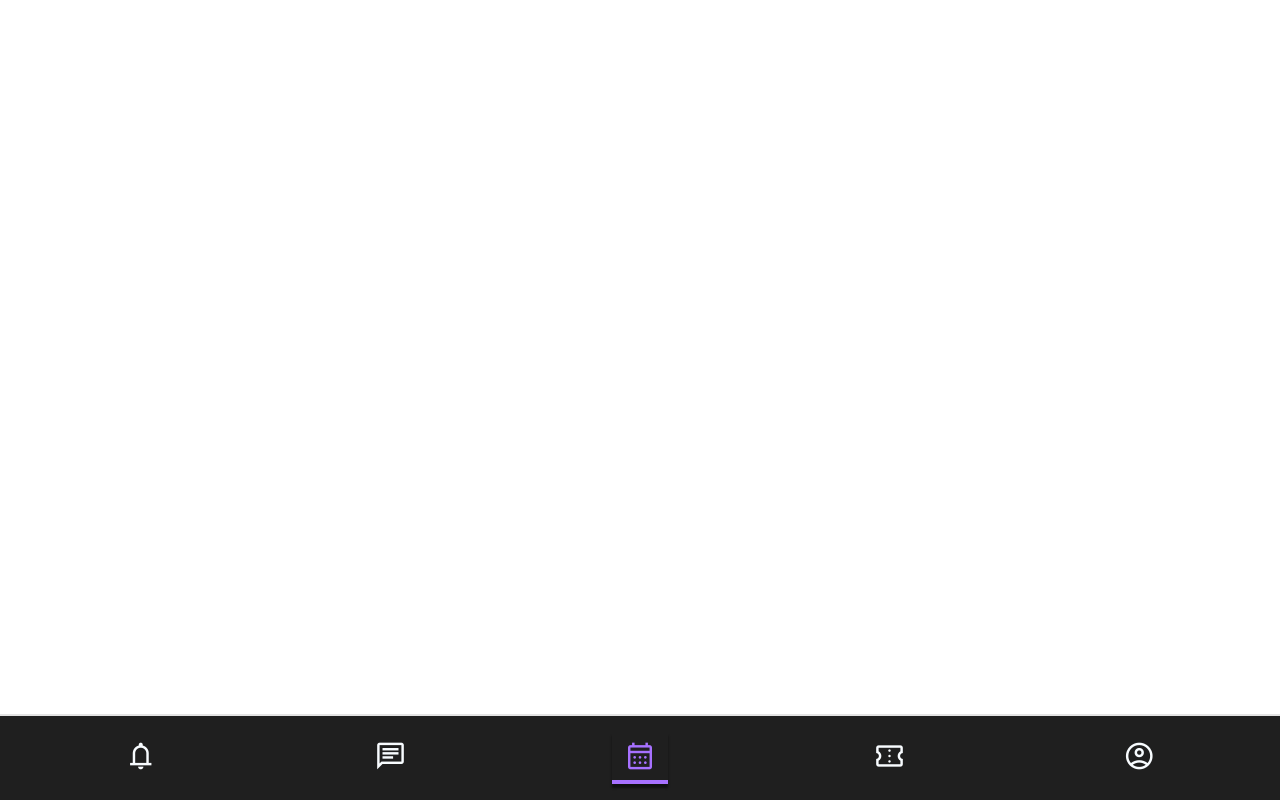
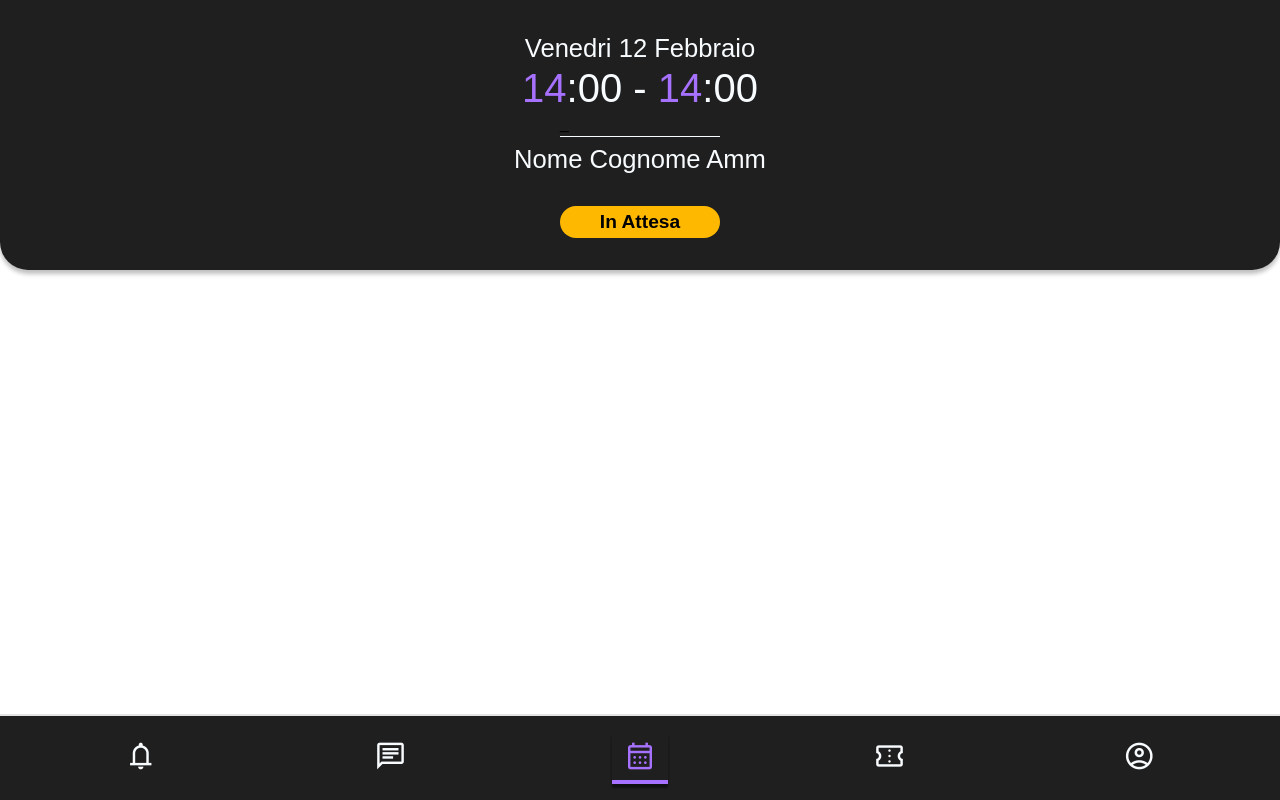
Before and after one commit to AndreaBellomia/merge, a Vue app in the folder merger/frontend/: page /#/FormBookingView in a window 1280 px wide. Before the commit this address led to /#/booking. Built offline with nearby package versions, Linux system fonts and the light colour scheme.

Commit message:
form header component created and bookingFormView created

```diff
--- a/merger/frontend/src/components/Booking/AppointmentsAvailableListItem.vue
+++ b/merger/frontend/src/components/Booking/AppointmentsAvailableListItem.vue
@@ -7,15 +7,19 @@
                 <span class="custom-card-text">{{ appointment.owner }}</span>
             </div>
             <div class="flex flex-col items-center">
-                <span class="custom-card-icon material-symbols-outlined">
-                    chevron_right
-                </span>
+                <RouterLink to="/FormBookingView">
+                    <span class="custom-card-icon material-symbols-outlined">
+                        chevron_right
+                    </span>
+                </RouterLink>
             </div>
         </div>
     </div>
 </template>
 
 <script>
+import { RouterLink } from 'vue-router';
+
 export default {
     props: {
         appointment: {
@@ -35,7 +39,8 @@ export default {
                 let minut = undefined;
                 if (date.getMinutes() === 0) {
                     minut = "00";
-                } else {
+                }
+                else {
                     minut = date.getMinutes();
                 }
                 return minut;
@@ -45,7 +50,8 @@ export default {
                 endtime: date_end.getHours() + ":" + minutes(date_end),
             };
         },
-    }
+    },
+    components: { RouterLink }
 }
 </script>
 
--- /dev/null
+++ b/merger/frontend/src/components/Booking/HeaderForm.vue
@@ -0,0 +1,76 @@
+<template>
+    <header class="custom-header flex flex-col p-8 items-center">
+        <span class="custom-date">Venedri 12 Febbraio</span>
+        <span class="custom-time"><span class="custom-time hours">14</span>:00 - <span
+                class="custom-time hours">14</span>:00</span>
+        <span class="custom-divider mb-2">_</span>
+        <span class="custom-author">Nome Cognome Amm</span>
+        <span v-if="stateVisibility" class="custom-state-indication mt-8 px-10 py-2">{{ state }}</span>
+    </header>
+</template>
+
+<script>
+export default {
+    props: {
+        state: {
+            type: String,
+            required: true
+        },
+        stateVisibility: {
+            type: Boolean,
+            required: true
+        }
+    }
+}
+</script>
+
+<style scoped lang="scss">
+.custom-header {
+    background: #1F1F1F;
+    box-shadow: 0px 4px 4px rgba(0, 0, 0, 0.25);
+    border-radius: 0px 0px 28px 28px;
+
+    .custom-date {
+        color: #F8FCFF;
+        font-style: normal;
+        font-weight: 400;
+        font-size: 1.6rem;
+        line-height: 32px;
+    }
+
+    .custom-time {
+        color: #F8FCFF;
+        font-style: normal;
+        font-weight: 500;
+        font-size: 2.5rem;
+        line-height: 48px;
+    }
+
+    .custom-time .hours {
+        color: #A771FF;
+    }
+
+    .custom-divider {
+        border-bottom: 1px solid #F8FCFF;
+        width: 10rem;
+    }
+
+    .custom-author {
+        font-style: normal;
+        font-weight: 300;
+        font-size: 1.6rem;
+        line-height: 29px;
+        color: #F8FCFF;
+    }
+
+    .custom-state-indication {
+        background: #FFB800;
+        color: #000000;
+        font-style: normal;
+        font-weight: 600;
+        font-size: 1.2rem;
+        line-height: 16px;
+        border-radius: 100px;
+    }
+}
+</style>
--- a/merger/frontend/src/router/index.js
+++ b/merger/frontend/src/router/index.js
@@ -1,6 +1,7 @@
 import { createRouter, createWebHashHistory } from 'vue-router'
 import MyBookingView from '../views/MyBookingView.vue'
 import AddBookingView from '../views/AddBookingView.vue'
+import FormBookingView from '../views/FormBookingView.vue'
 
 const routes = [
   {
@@ -13,6 +14,11 @@ const routes = [
     name: 'AddBookingView',
     component: AddBookingView
   },
+  {
+    path: '/FormBookingView',
+    name: 'FormBookingView',
+    component: FormBookingView
+  },
 ]
 
 const router = createRouter({
--- /dev/null
+++ b/merger/frontend/src/views/FormBookingView.vue
@@ -0,0 +1,14 @@
+<template>
+    <HeaderForm :state="'In Attesa'" :stateVisibility="true"></HeaderForm>
+</template>
+
+<script>
+import HeaderForm from '../components/Booking/HeaderForm.vue'
+export default {
+    components: {
+        HeaderForm
+    }
+}
+</script>
+
+<style scoped lang="scss"></style>
```
